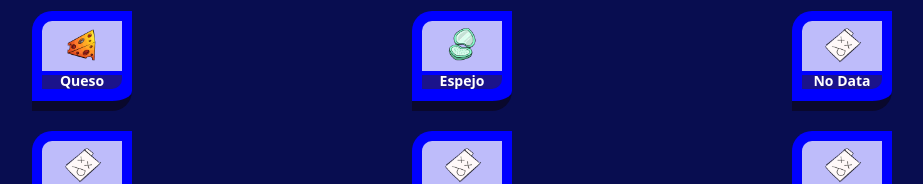
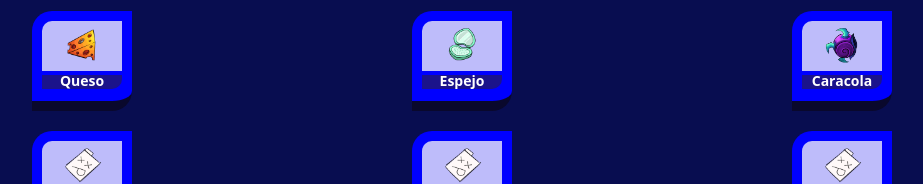
Before and after one commit to neoilustra125-sudo/mi-app-react, a React (Vite) app: page / in a window 1280 px wide. Shown: the part 615-799 px from the top of the page, without its empty margins (50-973 px from the left). Built offline with nearby package versions, Linux system fonts and the light colour scheme.

Commit message:
se agrego la caracola

```diff
--- a/src/pages/data.js
+++ b/src/pages/data.js
@@ -16,6 +16,7 @@ import img13 from '../assets/item_14.png';
 import img14 from '../assets/item_15.png';
 import img15 from '../assets/item_16.png';
 import img16 from '../assets/item_17.png';
+import img17 from '../assets/item_18.png';
 
 
 
@@ -157,10 +158,10 @@ export const items = [
   },
   {
     id: 17,
-    title: "No Data",
-    img: img,
-    description: "",
-    artist: ''
+    title: "Caracola",
+    img: img17,
+    description: "Lo que queda de un caracol gigante",
+    artist: 'Kaizo'
 
   },
   {
```
Also changed, not shown: src/assets/item_18.png (added).
